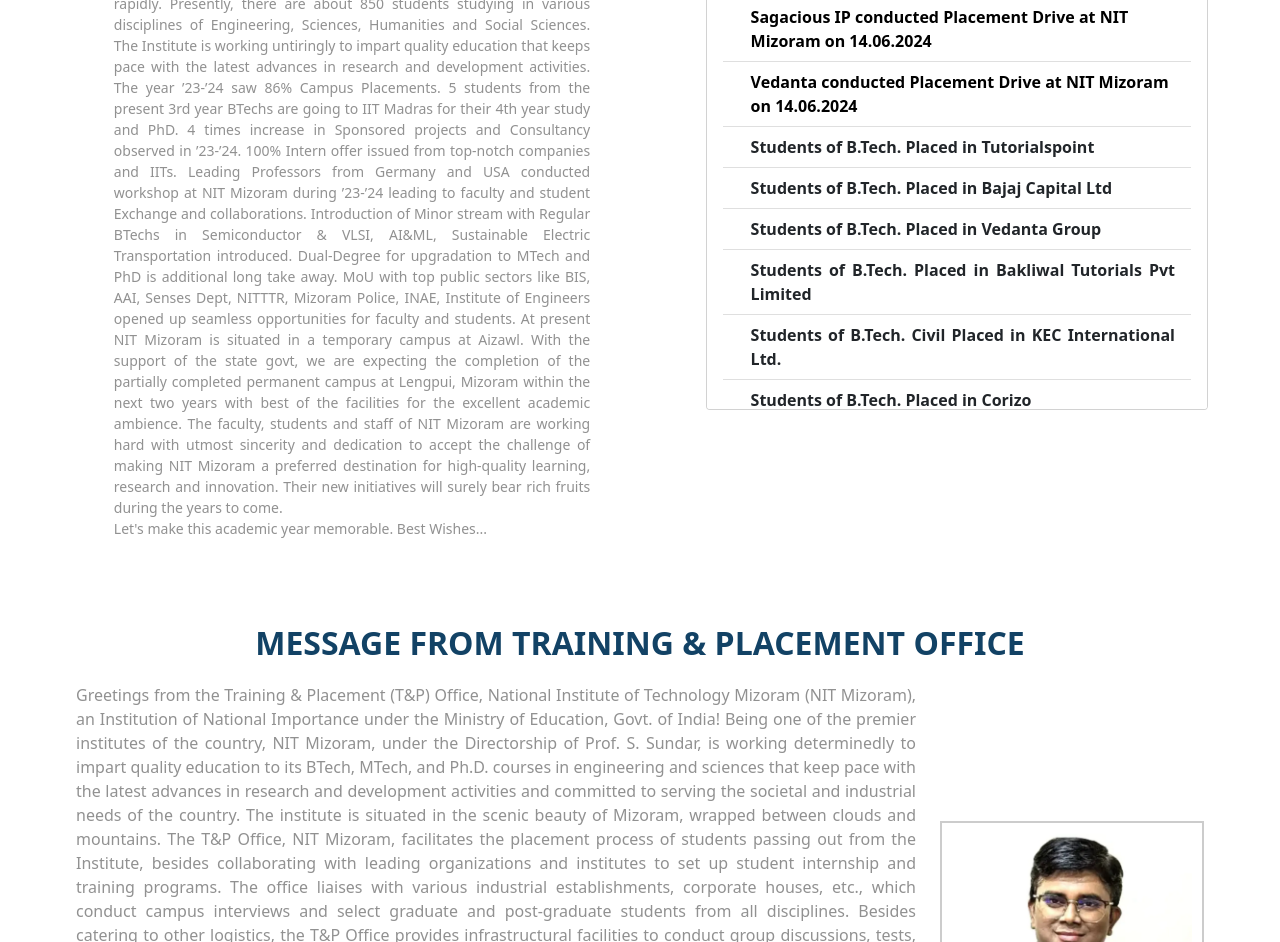
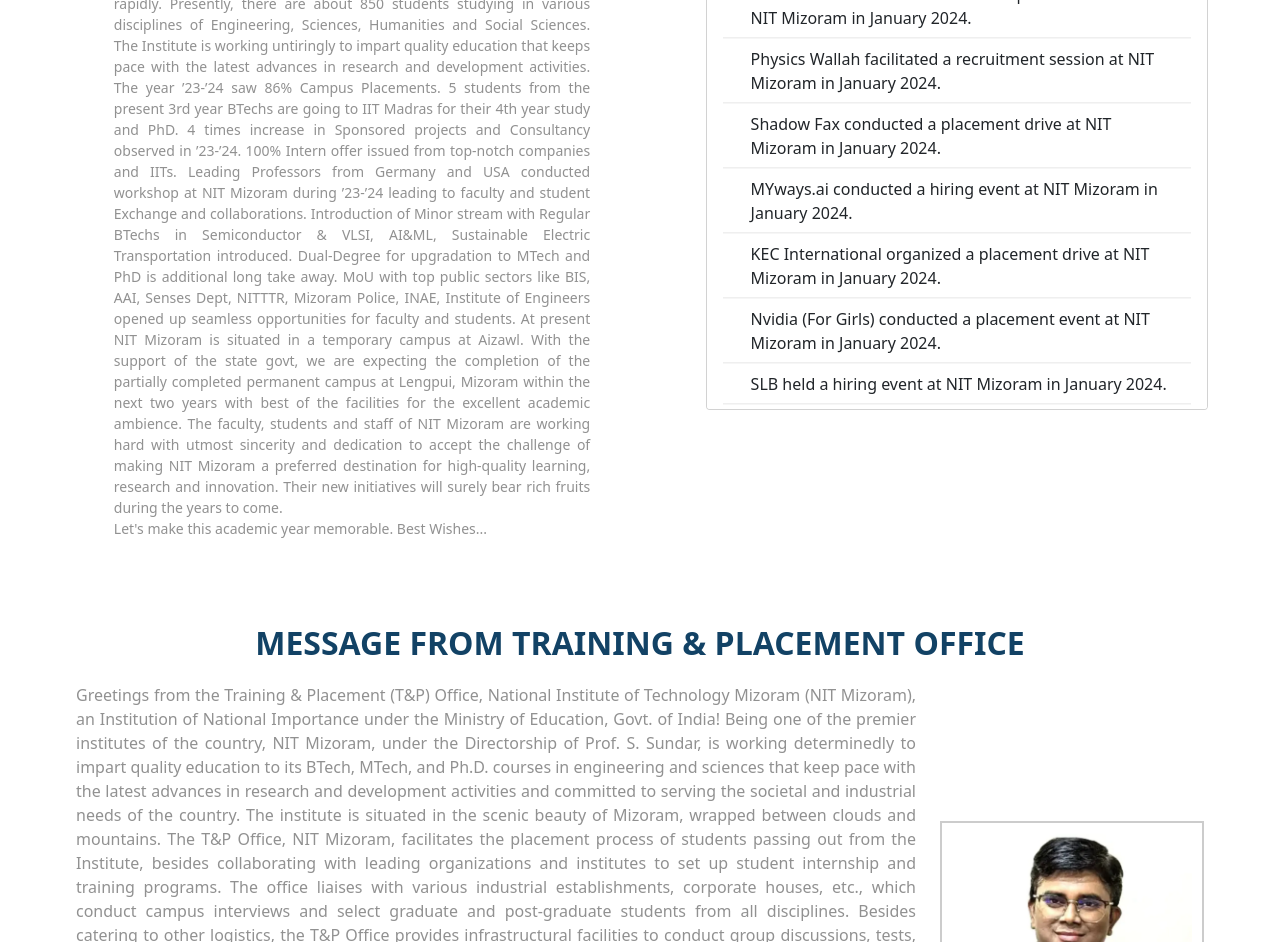
Before and after one commit to NIT-MZ/TNP-Web, a React (Create React App) app: page / in a window 1280 px wide. Shown: the part 1300-2242 px from the top of the page. Built offline with nearby package versions, Linux system fonts and the light colour scheme.

Commit message:
newsandnotice

```diff
--- a/src/components/NewsandEvents.js
+++ b/src/components/NewsandEvents.js
@@ -1,5 +1,80 @@
 import React from "react";
 import "../stylesheets/NewsandEvents.scss";
+
+const ListGroupItemClass =
+  "list-group-item d-flex justify-content-between align-items-center";
+
+const items = [
+  "Sagacious IP conducted a placement drive at NIT Mizoram in June 2024.",
+  "Vedanta conducted a placement drive at NIT Mizoram in June 2024.",
+  "Proxelera has been running an ongoing recruitment drive at NIT Mizoram.",
+  "Sagacious IP has been running an ongoing recruitment drive at NIT Mizoram.",
+  "Capegimini has been conducting an ongoing placement drive at NIT Mizoram.",
+  "Hexaware will conduct a recruitment event at NIT Mizoram in December 2024.",
+  "Bajaj Capital held a recruitment session at NIT Mizoram in February 2024.",
+  "Vedanta held a hiring session at NIT Mizoram in February 2024.",
+  "Bakliwal Tutorials organized a recruitment drive at NIT Mizoram in February 2024.",
+  "MAQ Software held a placement drive at NIT Mizoram in March 2024.",
+  "Ashok Leyland conducted a hiring event at NIT Mizoram in March 2024.",
+  "Tutorials Point conducted a recruitment event at NIT Mizoram in March 2024.",
+  "Tech Mahindra conducted a placement drive at NIT Mizoram in March 2024.",
+  "Talent Serve conducted a recruitment drive at NIT Mizoram in March 2024.",
+  "Fitjee conducted campus placements at NIT Mizoram in January 2024.",
+  "Mahindra & Mahindra conducted a placement event at NIT Mizoram in January 2024.",
+  "Physics Wallah facilitated a recruitment session at NIT Mizoram in January 2024.",
+  "Shadow Fax conducted a placement drive at NIT Mizoram in January 2024.",
+  "MYways.ai conducted a hiring event at NIT Mizoram in January 2024.",
+  "KEC International organized a placement drive at NIT Mizoram in January 2024.",
+  "Nvidia (For Girls) conducted a placement event at NIT Mizoram in January 2024.",
+  "SLB held a hiring event at NIT Mizoram in January 2024.",
+  "Infosys conducted a placement drive at NIT Mizoram in January 2024.",
+  "Go Digit conducted a hiring event at NIT Mizoram in January 2024.",
+  "Apollo International held a placement drive at NIT Mizoram in January 2024.",
+  "221 Baker Street conducted a recruitment drive at NIT Mizoram in January 2024.",
+  "Nation with Namo facilitated a placement drive at NIT Mizoram in December 2023.",
+  "Bosch held a recruitment event at NIT Mizoram in December 2023.",
+  "Aficionado Technologies conducted a hiring session at NIT Mizoram in December 2023.",
+  "Code Young held a hiring drive at NIT Mizoram in December 2023.",
+  "Mecon Limited held a hiring event at NIT Mizoram in December 2023.",
+  "TCS has been running an ongoing placement drive at NIT Mizoram since December 2023.",
+  "TATA Power held a recruitment event at NIT Mizoram in December 2023.",
+  "Unacademy carried out a placement drive at NIT Mizoram in November 2023.",
+  "Cubastion carried out a placement drive at NIT Mizoram in November 2023.",
+  "Mc Kinley Rice carried out a placement session at NIT Mizoram in November 2023.",
+  "Growth Jockey conducted a hiring drive at NIT Mizoram in November 2023.",
+  "Corizo organized a recruitment event at NIT Mizoram in November 2023.",
+  "TA Digital facilitated a placement drive at NIT Mizoram in November 2023.",
+  "TATA TCE held a recruitment drive at NIT Mizoram in November 2023.",
+  "MU Sigma organized a campus placement at NIT Mizoram in November 2023.",
+  "Copperpod IP organized a placement drive at NIT Mizoram in November 2023.",
+  "LnT has been running an ongoing recruitment drive at NIT Mizoram since November 2023.",
+  "Consultadd held a hiring event at NIT Mizoram in October 2023.",
+  "Growupp facilitated a placement session at NIT Mizoram in October 2023.",
+  "CYFuture organized a recruitment event at NIT Mizoram in October 2023.",
+  "Winjit conducted a hiring session at NIT Mizoram in October 2023.",
+  "NeenOpal hosted a placement event at NIT Mizoram in October 2023.",
+  "Anora Labs facilitated a campus recruitment at NIT Mizoram in October 2023.",
+  "LumiqAi held a recruitment drive at NIT Mizoram in October 2023.",
+  "Tecchture organized a hiring event at NIT Mizoram in October 2023.",
+  "C-DAC Noida held a recruitment drive at NIT Mizoram in October 2023.",
+  "C-DAC Kolkata organized a campus placement at NIT Mizoram in October 2023.",
+  "Fitjee conducted campus placements at NIT Mizoram in September 2023.",
+  "Tecnipenergies facilitated a placement session at NIT Mizoram in September 2023.",
+  "Teradata conducted a recruitment drive at NIT Mizoram in September 2023.",
+  "3rditech organized a campus placement at NIT Mizoram in September 2023.",
+  "Certcube held a hiring event at NIT Mizoram in September 2023.",
+  "Infra-Market conducted a recruitment drive at NIT Mizoram in September 2023.",
+  "DeltaX conducted a placement session at NIT Mizoram in September 2023.",
+  "Vassar Labs conducted a campus recruitment at NIT Mizoram in September 2023.",
+  "Alstom conducted a placement drive at NIT Mizoram in August 2023.",
+  "Deloitte organized a recruitment event at NIT Mizoram in August 2023.",
+  "Intellipaat hosted a campus placement at NIT Mizoram in August 2023.",
+  "Qbit Labs held a placement drive at NIT Mizoram in August 2023.",
+  "Planet Spark organized a recruitment event at NIT Mizoram in August 2023.",
+  "MoneyApp hosted a campus placement at NIT Mizoram in August 2023.",
+  "Omspace held a hiring event at NIT Mizoram in August 2023.",
+  "Foundation AI conducted a placement drive at NIT Mizoram in August 2023.",
+];
 
 const NewsandEvents = () => {
   return (
@@ -19,136 +94,26 @@ const NewsandEvents = () => {
             </div>
             <div className="card-body">
               <p className="card-text">
-                <ul className="list-group list-group-flush news-ticker-vertical">
-                  <li className="list-group-item d-flex justify-content-between align-items-center">
-                    <a
-                      href="https://www.linkedin.com/posts/training-and-placement-cell-nit-mizoram_campusplacements-oncampus-campusrecruitment-activity-7187132863744487424-9V8V?utm_source=share&utm_medium=member_desktop"
-                      rel="noreferrer"
-                      target="_blank"
-                    >
-                      Sagacious IP conducted Placement Drive at NIT Mizoram on
-                      14.06.2024
-                    </a>
-                  </li>
-                  <li className="list-group-item d-flex justify-content-between align-items-center">
-                    <a
-                      href="https://www.linkedin.com/posts/training-and-placement-cell-nit-mizoram_campusplacements-oncampus-campusrecruitment-activity-7187132863744487424-9V8V?utm_source=share&utm_medium=member_desktop"
-                      rel="noreferrer"
-                      target="_blank"
-                    >
-                      Vedanta conducted Placement Drive at NIT Mizoram on
-                      14.06.2024
-                    </a>
-                  </li>
-
-                  <li className="list-group-item d-flex justify-content-between align-items-center">
-                    <button
-                      className="link-button"
-                      onClick={() => alert("No link available")}
-                    >
-                      Students of B.Tech. Placed in Tutorialspoint
-                    </button>
-                  </li>
-
-                  <li className="list-group-item d-flex justify-content-between align-items-center">
-                    <button
-                      className="link-button"
-                      onClick={() => alert("No link available")}
-                    >
-                      Students of B.Tech. Placed in Bajaj Capital Ltd
-                    </button>
-                  </li>
-
-                  <li className="list-group-item d-flex justify-content-between align-items-center">
-                    <button
-                      className="link-button"
-                      onClick={() => alert("No link available")}
-                    >
-                      Students of B.Tech. Placed in Vedanta Group
-                    </button>
-                  </li>
-
-                  <li className="list-group-item d-flex justify-content-between align-items-center">
-                    <button
-                      className="link-button"
-                      onClick={() => alert("No link available")}
-                    >
-                      Students of B.Tech. Placed in Bakliwal Tutorials Pvt
-                      Limited
-                    </button>
-                  </li>
-
-                  <li className="list-group-item d-flex justify-content-between align-items-center">
-                    <button
-                      className="link-button"
-                      onClick={() => alert("No link available")}
-                    >
-                      Students of B.Tech. Civil Placed in KEC International Ltd.
-                    </button>
-                  </li>
-
-                  <li className="list-group-item d-flex justify-content-between align-items-center">
-                    <button
-                      className="link-button"
-                      onClick={() => alert("No link available")}
-                    >
-                      Students of B.Tech. Placed in Corizo
-                    </button>
-                  </li>
-
-                  <li className="list-group-item d-flex justify-content-between align-items-center">
-                    <button
-                      className="link-button"
-                      onClick={() => alert("No link available")}
-                    >
-                      Students of B.Tech. Placed in Shadowfax
-                    </button>
-                  </li>
-
-                  <li className="list-group-item d-flex justify-content-between align-items-center">
-                    <button
-                      className="link-button"
-                      onClick={() => alert("No link available")}
-                    >
-                      Students Placed in Deloitte
-                    </button>
-                  </li>
-                  <li className="list-group-item d-flex justify-content-between align-items-center">
-                    <button
-                      className="link-button"
-                      onClick={() => alert("No link available")}
-                    >
-                      Students Placed in Ashok Leyland
-                    </button>
-                  </li>
-
-                  <li className="list-group-item d-flex justify-content-between align-items-center">
-                    <button
-                      className="link-button"
-                      onClick={() => alert("No link available")}
-                    >
-                      Students placed in Unacademy
-                    </button>
-                  </li>
-
-                  <li className="list-group-item d-flex justify-content-between align-items-center">
-                    <button
-                      className="link-button"
-                      onClick={() => alert("No link available")}
-                    >
-                      Students placed in Ultratech
-                    </button>
-                  </li>
-
-                  <li className="list-group-item d-flex justify-content-between align-items-center">
-                    <button
-                      className="link-button"
-                      onClick={() => alert("No link available")}
-                    >
-                      Student Placed in Larsen & Toubro
-                    </button>
-                  </li>
-                </ul>
+                <div className="news-ticker-vertical">
+                  <div className="news-ticker-vertical-content">
+                    <ul className="list-group list-group-flush">
+                      {items.map((item, index) => (
+                        <li key={index} className={ListGroupItemClass}>
+                          {item}
+                        </li>
+                      ))}
+                      <li className="gap"></li> {/* Gap between the two sets */}
+                      {items.map((item, index) => (
+                        <li
+                          key={`${index}-duplicate`}
+                          className={ListGroupItemClass}
+                        >
+                          {item}
+                        </li>
+                      ))}
+                    </ul>
+                  </div>
+                </div>
               </p>
             </div>
           </div>
--- a/src/stylesheets/NewsandEvents.scss
+++ b/src/stylesheets/NewsandEvents.scss
@@ -119,18 +119,44 @@ section {
     padding: 0;
   }
 
-
   @keyframes scrollBottomToTop {
-    0% {
-      transform: translateY(100%);
-    }
-    100% {
-      transform: translateY(-100%);
-    }
+   0%{
+    transform:translateY(0%);
+   }
+   100%{
+    transform: translateY(-50%);
+   }
   }
 
   .news-ticker-vertical {
+    height: 80vh; /* Adjust the height to your needs */
+    overflow: hidden;
+    position: relative;
+  }
+
+  .news-ticker-vertical-content {
     display: flex;
     flex-direction: column;
-    animation: scrollBottomToTop 20s linear infinite;
+    animation: scrollBottomToTop 40s linear infinite;
   }
+
+  .news-ticker-vertical-content ul {
+    list-style: none;
+    padding: 0;
+    margin: 0;
+  }
+
+  .news-ticker-vertical-content .gap {
+    height: 30vh /* Adjust this value for the desired gap size */
+  }
+
+  /* Responsive adjustments */
+  @media (max-width: 600px) {
+    .news-ticker-vertical {
+      height: 80vh; /* Adjust for smaller screens */
+    }
+
+    .news-ticker-vertical-content .gap {
+      height: 15px; /* Adjust gap size for smaller screens */
+    }
+  }
```
Also changed, not shown: src/components/MainComponent/Navbar.js (+11 -11 lines).
